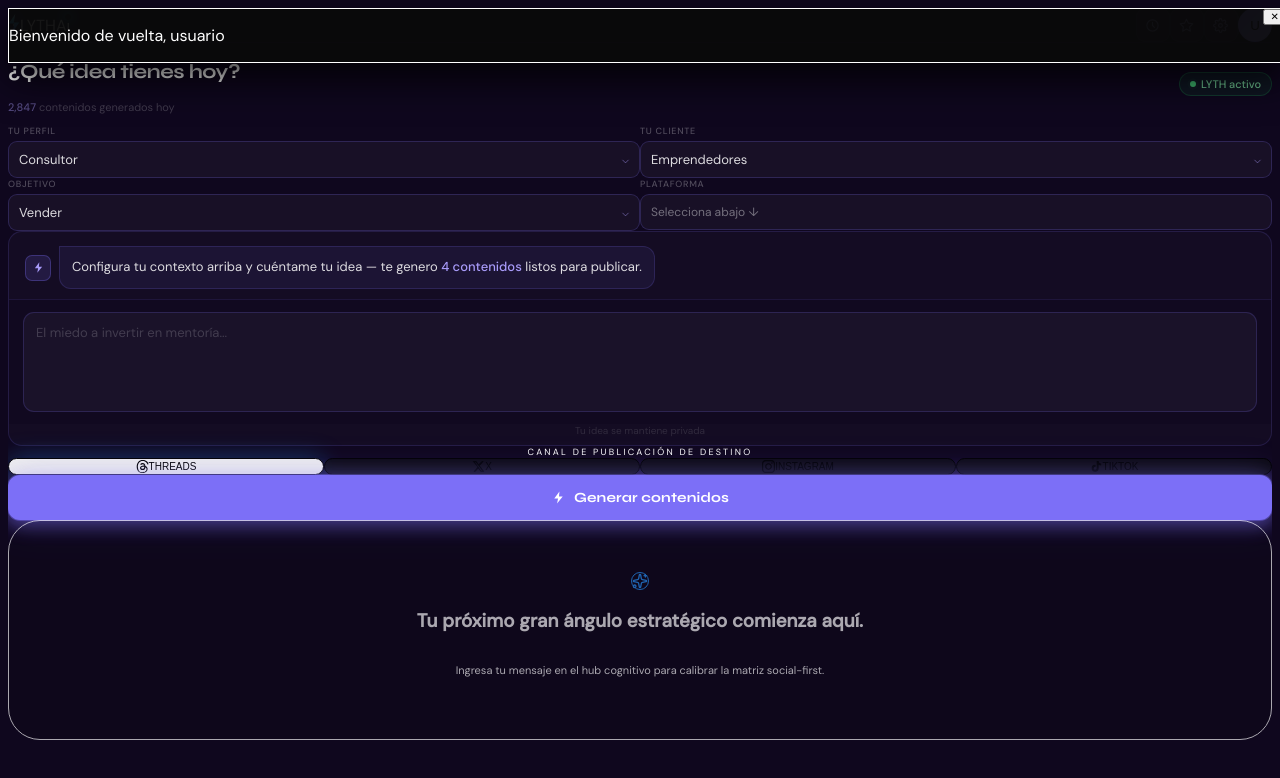
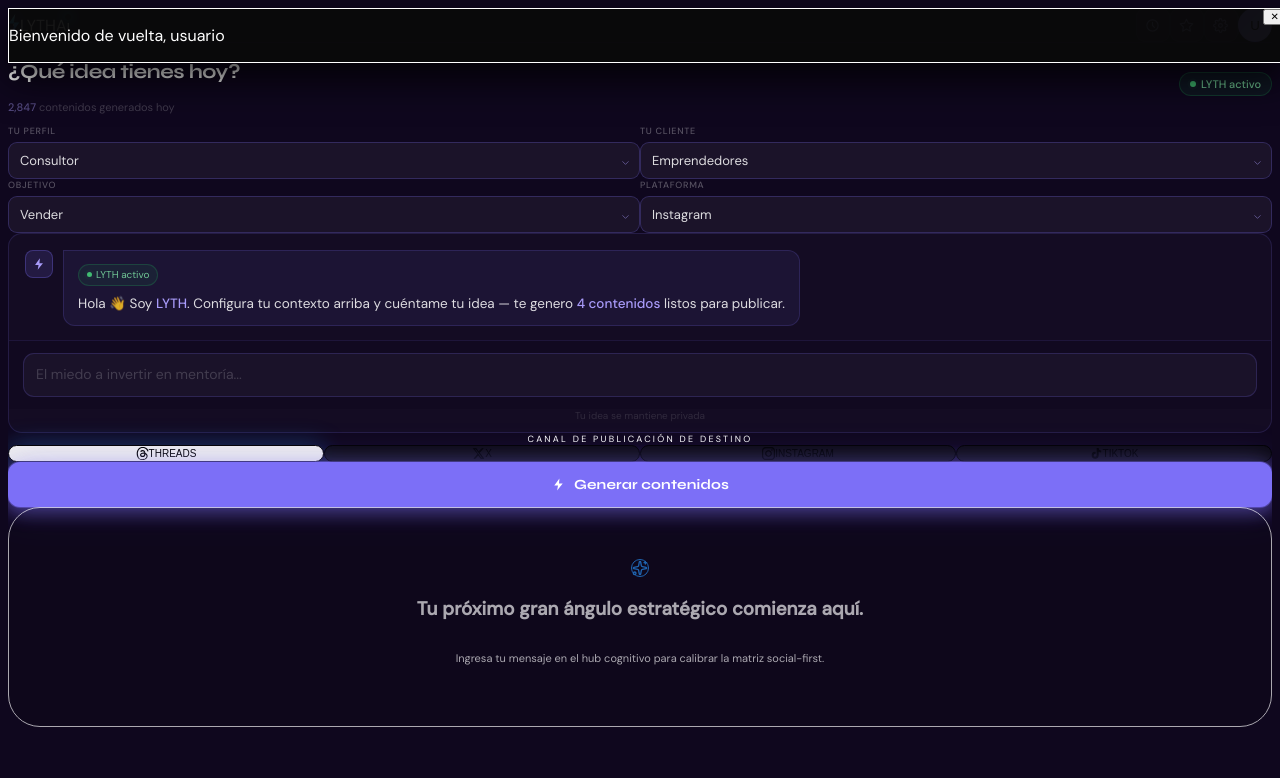
Before and after one commit to jonatancorrea-ai/lythapp, a React (Vite) app: page / in a window 1280 px wide. Both pictures are taken after a click on the button "Iniciar sesión con Google". Shown: the top 778 px of the page. Built offline with nearby package versions, Linux system fonts and the light colour scheme.

Commit message:
Update StrategicInputCard.tsx

```diff
--- a/src/components/StrategicInputCard.tsx
+++ b/src/components/StrategicInputCard.tsx
@@ -15,6 +15,7 @@ interface StrategicInputCardProps {
 const PERFILES = ['Consultor', 'Coach', 'Emprendedor', 'Creador', 'Freelancer', 'Fundador SaaS', 'Otro'];
 const CLIENTES = ['Emprendedores', 'Profesionales', 'Estudiantes', 'Marcas', 'Creadores', 'Freelancers', 'Otro'];
 const OBJETIVOS = ['Vender', 'Enseñar', 'Informar', 'Entretener', 'Inspirar', 'Otro'];
+const PLATAFORMAS = ['Instagram', 'Threads', 'TikTok', 'X'];
 
 const PLACEHOLDERS = [
   'El miedo a invertir en mentoría...',
@@ -23,12 +24,12 @@ const PLACEHOLDERS = [
   'El error más caro que cometen los freelancers...',
 ];
 
-const dropdownStyle: React.CSSProperties = {
+const dropStyle: React.CSSProperties = {
   width: '100%',
-  background: 'rgba(255,255,255,0.04)',
-  border: '0.5px solid rgba(124,111,247,0.22)',
+  background: 'rgba(255,255,255,0.05)',
+  border: '0.5px solid rgba(124,111,247,0.25)',
   borderRadius: '9px',
-  padding: '9px 28px 9px 10px',
+  padding: '9px 28px 9px 11px',
   fontFamily: 'DM Sans, sans-serif',
   fontSize: '13px',
   color: 'rgba(255,255,255,0.85)',
@@ -36,15 +37,16 @@ const dropdownStyle: React.CSSProperties = {
   cursor: 'pointer',
   appearance: 'none',
   WebkitAppearance: 'none',
+  transition: 'border-color 0.2s',
 };
 
 const labelStyle: React.CSSProperties = {
   fontSize: '9px',
   letterSpacing: '0.08em',
-  textTransform: 'uppercase',
-  color: 'rgba(255,255,255,0.28)',
+  textTransform: 'uppercase' as const,
+  color: 'rgba(255,255,255,0.3)',
   fontWeight: 500,
-  marginBottom: '4px',
+  marginBottom: '5px',
   display: 'block',
 };
 
@@ -58,9 +60,8 @@ export default function StrategicInputCard({
 }: StrategicInputCardProps) {
   const textareaRef = useRef<HTMLTextAreaElement>(null);
   const [placeholderIdx, setPlaceholderIdx] = useState(0);
-  const [objetivo, setObjetivo] = useState('Vender');
+  const [plataforma, setPlataforma] = useState('Instagram');
 
-  // Placeholder rotativo
   useEffect(() => {
     const iv = setInterval(() => {
       setPlaceholderIdx(i => (i + 1) % PLACEHOLDERS.length);
@@ -68,107 +69,162 @@ export default function StrategicInputCard({
     return () => clearInterval(iv);
   }, []);
 
-  // Auto-resize textarea
   useEffect(() => {
     if (textareaRef.current) {
       textareaRef.current.style.height = 'auto';
-      textareaRef.current.style.height = `${Math.max(100, textareaRef.current.scrollHeight)}px`;
+      textareaRef.current.style.height = `${Math.max(44, textareaRef.current.scrollHeight)}px`;
     }
   }, [whatToCommunicate]);
+
+  const ArrowIcon = () => (
+    <svg style={{ position: 'absolute', right: '9px', top: '50%', transform: 'translateY(-50%)', pointerEvents: 'none', color: 'rgba(168,155,249,0.5)', marginTop: '2px' }}
+      width="11" height="11" viewBox="0 0 24 24" fill="none" stroke="currentColor" strokeWidth="2" strokeLinecap="round" strokeLinejoin="round">
+      <polyline points="6 9 12 15 18 9"/>
+    </svg>
+  );
 
   return (
     <div className="flex flex-col gap-3 w-full">
 
-      {/* Dropdowns 2x2 */}
+      {/* 4 dropdowns en grilla 2x2 */}
       <div className="grid grid-cols-2 gap-2">
-
-        {/* Tu perfil */}
         <div style={{ position: 'relative' }}>
           <label style={labelStyle}>Tu perfil</label>
-          <select
-            value={whoAreYou || PERFILES[0]}
-            onChange={e => setWhoAreYou(e.target.value)}
-            style={dropdownStyle}
-          >
-            {PERFILES.map(p => <option key={p} value={p}>{p}</option>)}
-          </select>
-          <svg style={{ position: 'absolute', right: '9px', bottom: '11px', pointerEvents: 'none', color: 'rgba(168,155,249,0.5)' }} width="11" height="11" viewBox="0 0 24 24" fill="none" stroke="currentColor" strokeWidth="2" strokeLinecap="round" strokeLinejoin="round"><polyline points="6 9 12 15 18 9"/></svg>
-        </div>
-
-        {/* Tu cliente */}
-        <div style={{ position: 'relative' }}>
-          <label style={labelStyle}>Tu cliente</label>
-          <select
-            value={whoAreYouTalkingTo || CLIENTES[0]}
-            onChange={e => setWhoAreYouTalkingTo(e.target.value)}
-            style={dropdownStyle}
-          >
-            {CLIENTES.map(c => <option key={c} value={c}>{c}</option>)}
-          </select>
-          <svg style={{ position: 'absolute', right: '9px', bottom: '11px', pointerEvents: 'none', color: 'rgba(168,155,249,0.5)' }} width="11" height="11" viewBox="0 0 24 24" fill="none" stroke="currentColor" strokeWidth="2" strokeLinecap="round" strokeLinejoin="round"><polyline points="6 9 12 15 18 9"/></svg>
-        </div>
-
-        {/* Objetivo */}
-        <div style={{ position: 'relative' }}>
-          <label style={labelStyle}>Objetivo</label>
-          <select
-            value={objetivo}
-            onChange={e => setObjetivo(e.target.value)}
-            style={dropdownStyle}
-          >
-            {OBJETIVOS.map(o => <option key={o} value={o}>{o}</option>)}
-          </select>
-          <svg style={{ position: 'absolute', right: '9px', bottom: '11px', pointerEvents: 'none', color: 'rgba(168,155,249,0.5)' }} width="11" height="11" viewBox="0 0 24 24" fill="none" stroke="currentColor" strokeWidth="2" strokeLinecap="round" strokeLinejoin="round"><polyline points="6 9 12 15 18 9"/></svg>
-        </div>
-
-        {/* Plataforma — este campo ya lo maneja PlatformSelector, aquí dejamos espacio visual */}
-        <div style={{ position: 'relative' }}>
-          <label style={labelStyle}>Plataforma</label>
-          <div style={{ ...dropdownStyle, display: 'flex', alignItems: 'center', color: 'rgba(255,255,255,0.4)', fontSize: '12px', cursor: 'default' }}>
-            Selecciona abajo ↓
+          <div style={{ position: 'relative' }}>
+            <select value={whoAreYou || 'Consultor'} onChange={e => setWhoAreYou(e.target.value)} style={dropStyle}>
+              {PERFILES.map(p => <option key={p}>{p}</option>)}
+            </select>
+            <ArrowIcon />
           </div>
         </div>
 
+        <div style={{ position: 'relative' }}>
+          <label style={labelStyle}>Tu cliente</label>
+          <div style={{ position: 'relative' }}>
+            <select value={whoAreYouTalkingTo || 'Emprendedores'} onChange={e => setWhoAreYouTalkingTo(e.target.value)} style={dropStyle}>
+              {CLIENTES.map(c => <option key={c}>{c}</option>)}
+            </select>
+            <ArrowIcon />
+          </div>
+        </div>
+
+        <div style={{ position: 'relative' }}>
+          <label style={labelStyle}>Objetivo</label>
+          <div style={{ position: 'relative' }}>
+            <select defaultValue="Vender" style={dropStyle}>
+              {OBJETIVOS.map(o => <option key={o}>{o}</option>)}
+            </select>
+            <ArrowIcon />
+          </div>
+        </div>
+
+        <div style={{ position: 'relative' }}>
+          <label style={labelStyle}>Plataforma</label>
+          <div style={{ position: 'relative' }}>
+            <select value={plataforma} onChange={e => setPlataforma(e.target.value)} style={dropStyle}>
+              {PLATAFORMAS.map(p => <option key={p}>{p}</option>)}
+            </select>
+            <ArrowIcon />
+          </div>
+        </div>
       </div>
 
-      {/* Campo de idea — estilo chat */}
-      <div style={{ background: 'rgba(255,255,255,0.025)', border: '0.5px solid rgba(124,111,247,0.16)', borderRadius: '14px', overflow: 'hidden' }}>
-
-        <div style={{ padding: '14px 16px 0' }}>
-          <div style={{ display: 'flex', alignItems: 'center', gap: '8px', marginBottom: '10px' }}>
-            <div style={{ width: '26px', height: '26px', background: 'rgba(124,111,247,0.15)', border: '0.5px solid rgba(124,111,247,0.3)', borderRadius: '7px', display: 'flex', alignItems: 'center', justifyContent: 'center', flexShrink: 0 }}>
-              <svg width="13" height="13" viewBox="0 0 32 32" fill="none">
+      {/* Interfaz chat */}
+      <div style={{
+        background: 'rgba(255,255,255,0.025)',
+        border: '0.5px solid rgba(124,111,247,0.16)',
+        borderRadius: '14px',
+        overflow: 'hidden',
+      }}>
+        {/* Mensaje de bienvenida */}
+        <div style={{ padding: '16px 16px 0' }}>
+          <div style={{ display: 'flex', gap: '10px', alignItems: 'flex-start' }}>
+            <div style={{
+              width: '28px', height: '28px', flexShrink: 0,
+              background: 'rgba(124,111,247,0.15)',
+              border: '0.5px solid rgba(124,111,247,0.3)',
+              borderRadius: '8px',
+              display: 'flex', alignItems: 'center', justifyContent: 'center',
+            }}>
+              <svg width="14" height="14" viewBox="0 0 32 32" fill="none">
                 <path d="M18 3L7 18H15L13 29L25 14H17L18 3Z" fill="#A89BF9"/>
               </svg>
             </div>
-            <div style={{ background: 'rgba(124,111,247,0.08)', border: '0.5px solid rgba(124,111,247,0.18)', borderRadius: '0 12px 12px 12px', padding: '10px 12px', fontSize: '13px', color: 'rgba(255,255,255,0.85)', lineHeight: 1.6 }}>
-              Configura tu contexto arriba y cuéntame tu idea — te genero <strong style={{ color: '#A89BF9', fontWeight: 500 }}>4 contenidos</strong> listos para publicar.
+            <div style={{
+              background: 'rgba(124,111,247,0.08)',
+              border: '0.5px solid rgba(124,111,247,0.18)',
+              borderRadius: '0 12px 12px 12px',
+              padding: '11px 14px',
+              fontSize: '13.5px',
+              color: 'rgba(255,255,255,0.85)',
+              lineHeight: 1.6,
+              maxWidth: '90%',
+            }}>
+              <div style={{
+                display: 'inline-flex', alignItems: 'center', gap: '4px',
+                background: 'rgba(34,197,94,0.08)',
+                border: '0.5px solid rgba(34,197,94,0.2)',
+                borderRadius: '20px', padding: '2px 8px',
+                fontSize: '10px', color: 'rgba(134,239,172,0.8)',
+                marginBottom: '7px',
+              }}>
+                <span style={{ width: '5px', height: '5px', borderRadius: '50%', background: '#4ade80', display: 'inline-block', animation: 'dotPulse 2s ease-in-out infinite' }} />
+                LYTH activo
+              </div>
+              <div>
+                Hola 👋 Soy <strong style={{ color: '#A89BF9', fontWeight: 500 }}>LYTH</strong>. Configura tu contexto arriba y cuéntame tu idea — te genero <strong style={{ color: '#A89BF9', fontWeight: 500 }}>4 contenidos</strong> listos para publicar.
+              </div>
             </div>
           </div>
         </div>
 
         {/* Input bar */}
-        <div style={{ borderTop: '0.5px solid rgba(124,111,247,0.12)', padding: '12px 14px', display: 'flex', gap: '8px', alignItems: 'flex-end', background: 'rgba(15,7,30,0.5)' }}>
+        <div style={{
+          borderTop: '0.5px solid rgba(124,111,247,0.12)',
+          padding: '12px 14px',
+          display: 'flex', gap: '8px', alignItems: 'flex-end',
+          background: 'rgba(15,7,30,0.5)',
+          marginTop: '14px',
+        }}>
           <textarea
             ref={textareaRef}
             rows={1}
             value={whatToCommunicate}
             onChange={e => setWhatToCommunicate(e.target.value)}
             placeholder={PLACEHOLDERS[placeholderIdx]}
-            style={{ flex: 1, background: 'rgba(255,255,255,0.04)', border: '0.5px solid rgba(124,111,247,0.2)', borderRadius: '11px', padding: '10px 12px', fontFamily: 'DM Sans, sans-serif', fontSize: '13px', color: '#fff', outline: 'none', resize: 'none', lineHeight: 1.5, minHeight: '42px', maxHeight: '120px', transition: 'border-color 0.2s' }}
+            style={{
+              flex: 1,
+              background: 'rgba(255,255,255,0.04)',
+              border: '0.5px solid rgba(124,111,247,0.2)',
+              borderRadius: '11px',
+              padding: '10px 12px',
+              fontFamily: 'DM Sans, sans-serif',
+              fontSize: '14px',
+              color: '#fff',
+              outline: 'none',
+              resize: 'none',
+              lineHeight: 1.5,
+              minHeight: '44px',
+              maxHeight: '120px',
+              transition: 'border-color 0.2s',
+            }}
           />
         </div>
 
-        <div style={{ fontSize: '10px', color: 'rgba(255,255,255,0.12)', padding: '0 14px 8px', textAlign: 'center' }}>
+        <div style={{ fontSize: '10px', color: 'rgba(255,255,255,0.12)', padding: '0 14px 10px', textAlign: 'center' }}>
           Tu idea se mantiene privada
         </div>
       </div>
 
       <style>{`
+        @keyframes dotPulse {
+          0%,100% { opacity: 1; box-shadow: 0 0 0 0 rgba(74,222,128,0.4); }
+          50% { opacity: 0.8; box-shadow: 0 0 0 3px rgba(74,222,128,0); }
+        }
         select option { background: #1a0f3a; color: #fff; }
-        textarea::placeholder { color: rgba(255,255,255,0.18); }
+        textarea::placeholder { color: rgba(255,255,255,0.18) !important; }
         textarea:focus { border-color: rgba(124,111,247,0.45) !important; }
-        select:focus { border-color: rgba(124,111,247,0.5) !important; background: rgba(124,111,247,0.06) !important; }
+        select:focus { border-color: rgba(124,111,247,0.5) !important; }
       `}</style>
     </div>
   );
```
